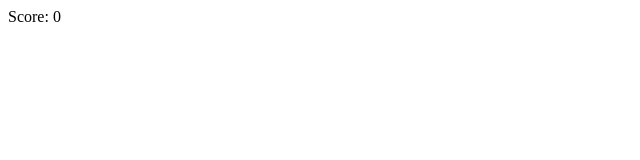
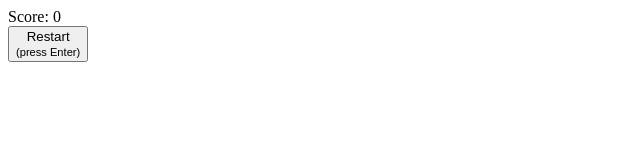
Before and after one commit to martinagabrielli/traffic-racer-game, a plain HTML site: page index.html in a window 1280 px wide. Shown: the whole page, without its empty margins (0-640 px from the left). Drawn offline with nearby package versions, Linux system fonts and the light colour scheme; files that its build step writes are made by us from their sources.

Commit message:
Added container div with restart button

```diff
--- a/index.html
+++ b/index.html
@@ -13,6 +13,15 @@
         <div id="score_div">
                 Score: <span id="score">0</span>
         </div>
+        <div id="container">
+
+            <div id="restart_div">
+                <button id="restart">
+                    Restart<br>
+                    <small class="small_text">(press Enter)</small>
+                </button>
+            </div>
+        </div>
 
         <script src="script.js"></script>
     </body>
```
